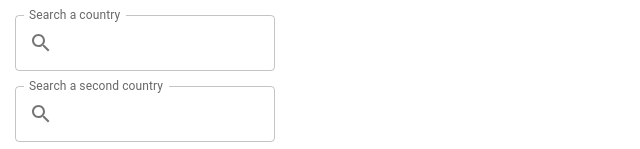
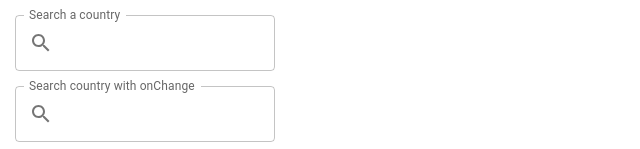
Before and after one commit to GrEg00z/tictuk-exercice, a React (Create React App) app in the folder webApp/: page / in a window 1280 px wide. Shown: the top 149 px of the page, without its empty margins (0-640 px from the left). Built offline with nearby package versions, Linux system fonts and the light colour scheme.

Commit message:
autocomplete onChange handler

```diff
--- a/webApp/src/App.js
+++ b/webApp/src/App.js
@@ -12,7 +12,11 @@ function App() {
   return (
     <>
       <Autocomplete loadOptions={loadData} label="Search a country" />
-      <Autocomplete loadOptions={loadData} label="Search a second country" />
+      <Autocomplete
+        loadOptions={loadData}
+        label="Search country with onChange"
+        onChange={(item) => {alert("You selected country '" + item.name + "'")}}
+      />
       <Autocomplete label="Search without options" />
       <Autocomplete loadOptions={loadData} label="Search with wrong prop name" propertyName="test" />
     </>
--- a/webApp/src/components/Autocomplete.js
+++ b/webApp/src/components/Autocomplete.js
@@ -6,7 +6,7 @@ import TextField from '@mui/material/TextField';
 import InputAdornment from '@mui/material/InputAdornment';
 import SearchIcon from '@mui/icons-material/Search';
 
-function Autocomplete({loadOptions, label = "Search", propertyName = "name"}) {
+function Autocomplete({loadOptions, onChange, label = "Search", propertyName = "name"}) {
 
   const container = useRef(null);
 
@@ -29,7 +29,7 @@ function Autocomplete({loadOptions, label = "Search", propertyName = "name"}) {
   }, [handleOutsideClick])
 
   const handleChange = (event) => {
-    let input = event.target.value;
+    let input = event.target.value.trimStart();
     setInputValue(input)
     setItemSelected(false);
 
@@ -57,6 +57,9 @@ function Autocomplete({loadOptions, label = "Search", propertyName = "name"}) {
     setInputValue(item[propertyName]);
     setItemSelected(true);
     setResult([]);
+
+    if(onChange)
+      onChange(item);
   }
 
   return (
```
